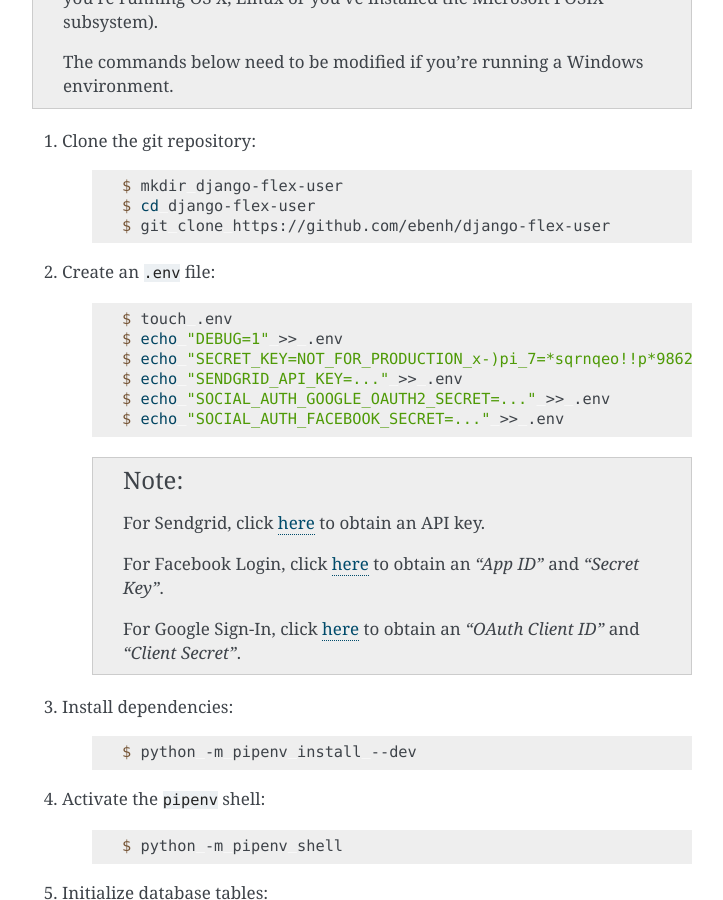
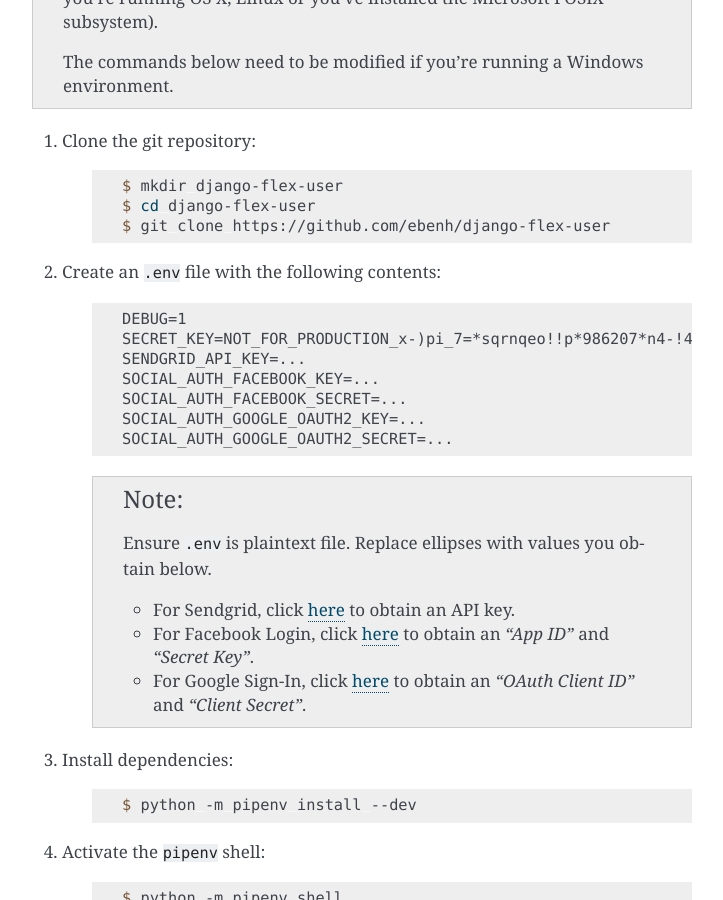
Before and after one commit to ebenh/django-flex-user, a Sphinx documentation site: the page built from docs/source/reference_project.rst, in a window 1280 px wide and 900 px high, scrolled down 425 px. Shown: the whole window, without its empty margins (388-1111 px from the left). Built offline with Sphinx 7.4.7, drawn with Linux system fonts in a browser that asks for light colours.

Commit message:
Updating documentation

```diff
--- a/docs/source/reference_project.rst
+++ b/docs/source/reference_project.rst
@@ -24,23 +24,26 @@ Running the reference project locally
         $ cd django-flex-user
         $ git clone https://github.com/ebenh/django-flex-user
 
-#. Create an ``.env`` file:
+#. Create an ``.env`` file with the following contents:
 
-    .. code-block:: console
+    .. code-block:: text
 
-        $ touch .env
-        $ echo "DEBUG=1" >> .env
-        $ echo "SECRET_KEY=NOT_FOR_PRODUCTION_x-)pi_7=*sqrnqeo!!p*986207*n4-!4xa&hd(lq&@@p0m=4*(" >> .env
-        $ echo "SENDGRID_API_KEY=..." >> .env
-        $ echo "SOCIAL_AUTH_GOOGLE_OAUTH2_SECRET=..." >> .env
-        $ echo "SOCIAL_AUTH_FACEBOOK_SECRET=..." >> .env
+        DEBUG=1
+        SECRET_KEY=NOT_FOR_PRODUCTION_x-)pi_7=*sqrnqeo!!p*986207*n4-!4xa&hd(lq&@@p0m=4*(
+        SENDGRID_API_KEY=...
+        SOCIAL_AUTH_FACEBOOK_KEY=...
+        SOCIAL_AUTH_FACEBOOK_SECRET=...
+        SOCIAL_AUTH_GOOGLE_OAUTH2_KEY=...
+        SOCIAL_AUTH_GOOGLE_OAUTH2_SECRET=...
 
     .. note::
-        For Sendgrid, click `here <https://sendgrid.com/>`_ to obtain an API key.
+        Ensure ``.env`` is plaintext file. Replace ellipses with values you obtain below.
 
-        For Facebook Login, click `here <https://developers.facebook.com/>`_ to obtain an *"App ID"* and *"Secret Key"*.
+        * For Sendgrid, click `here <https://sendgrid.com/>`_ to obtain an API key.
 
-        For Google Sign-In, click `here <https://cloud.google.com/>`_ to obtain an *"OAuth Client ID"* and *"Client Secret"*.
+        * For Facebook Login, click `here <https://developers.facebook.com/>`_ to obtain an *"App ID"* and *"Secret Key"*.
+
+        * For Google Sign-In, click `here <https://cloud.google.com/>`_ to obtain an *"OAuth Client ID"* and *"Client Secret"*.
 
 #. Install dependencies:
 
```
